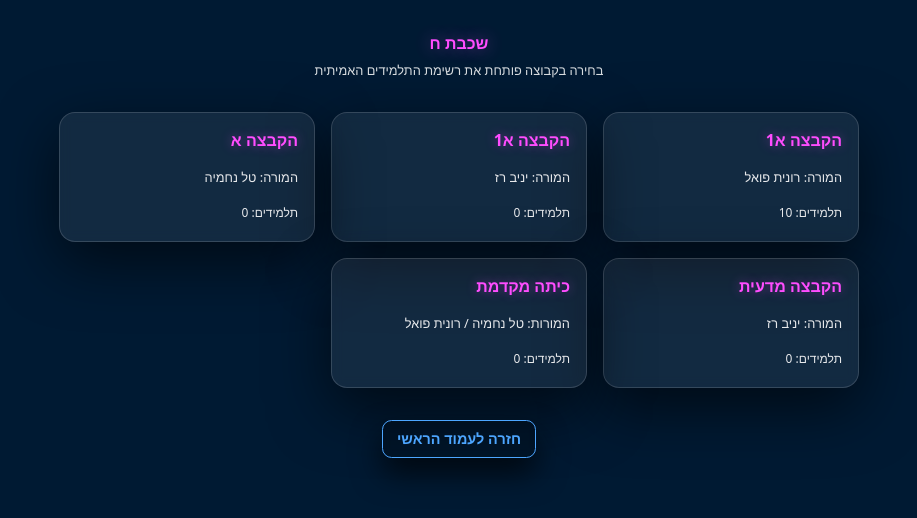
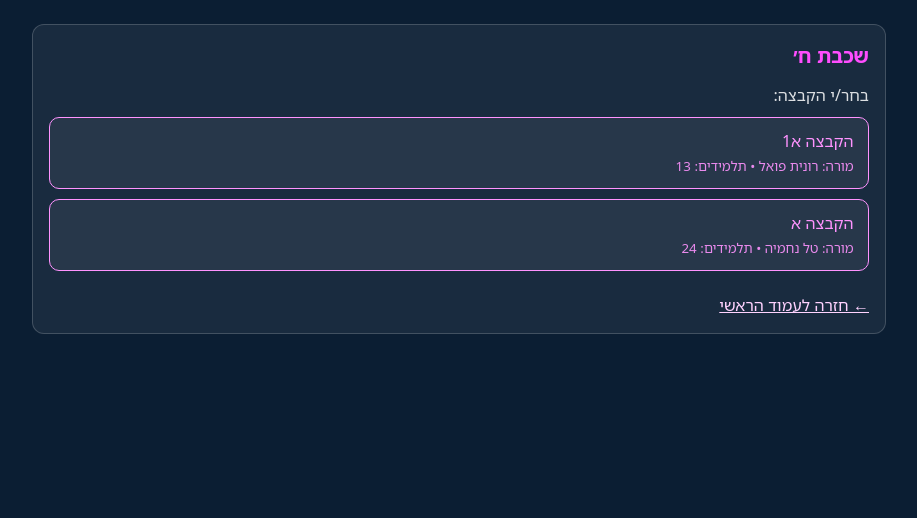
Before and after one commit to yanivmizrachiy/blue-page-site, a plain HTML site: page grade8.html in a window 1280 px wide. Shown: the whole page, without its empty margins (181-1098 px from the left). Drawn offline with Linux system fonts and the light colour scheme.

Commit message:
שכבת ח׳: הצגת מורה ומספר תלמידים אמיתי על כפתורי ההקבצות

```diff
--- a/grade8.html
+++ b/grade8.html
@@ -1,179 +1,27 @@
-<!DOCTYPE html>
-<html lang="he" dir="rtl">
-<head>
-  <meta charset="UTF-8" />
-  <meta name="viewport" content="width=device-width,initial-scale=1.0" />
-  <title>שכבת ח - מערכת חכמה לניהול ציונים</title>
-  <style>
-    :root {
-      --bg:#001a33;
-      --text:#ffffff;
-      --accent:#ff4dff; /* ח */
-      --panelBg:rgba(255,255,255,0.07);
-      --panelBorder:rgba(255,255,255,0.15);
-      --font:system-ui,-apple-system,BlinkMacSystemFont,"Segoe UI",Roboto,"Helvetica Neue",Arial,"Noto Sans Hebrew",sans-serif;
-    }
+<!DOCTYPE html><html lang="he" dir="rtl"><head><meta charset="utf-8"><meta name="viewport" content="width=device-width,initial-scale=1.0"><title>שכבת ח׳</title>
+<style>
+body{background:#0b1e33;color:#fff;font-family:"Noto Sans Hebrew",system-ui,sans-serif;margin:0;padding:24px;line-height:1.5}
+h1{margin:0 0 12px;font-size:1.25rem;color:#ff4dff}
+a.btn{display:block;margin:.6rem 0;padding:.7rem .9rem;border:1px solid #ff93ff;border-radius:10px;color:#ff93ff;text-decoration:none;background:rgba(255,255,255,.06)}
+.btn small{display:block;opacity:.9;margin-top:.25rem}
+.back{display:inline-block;margin-top:12px;color:#ffd3ff}
+.box{max-width:820px;margin:0 auto;background:rgba(255,255,255,.06);border:1px solid rgba(255,255,255,.18);border-radius:12px;padding:16px}
+.small{opacity:.85}
+</style></head><body>
+<div class="box">
+  <h1>שכבת ח׳</h1>
+  <div class="small">בחר/י הקבצה:</div>
 
-    *{box-sizing:border-box;margin:0;}
-    body{
-      background-color:var(--bg);
-      color:var(--text);
-      font-family:var(--font);
-      min-height:100vh;
-      display:flex;
-      flex-direction:column;
-      align-items:center;
-      padding:2rem 1rem 4rem;
-      text-align:center;
-      line-height:1.4;
-    }
+  <a class="btn" href="grade8_A1_ronit.html">
+    הקבצה א1
+    <small>מורה: רונית פואל • תלמידים: 13</small>
+  </a>
 
-    .page-title{
-      color:var(--accent);
-      font-size:clamp(1.3rem,2vw+1rem,1.7rem);
-      font-weight:700;
-      text-shadow:0 0 16px rgba(255,77,255,0.45);
-      margin-bottom:0.5rem;
-    }
-    .explain{
-      font-size:0.8rem;
-      opacity:0.85;
-      margin-bottom:2rem;
-      color:#fff;
-    }
+  <a class="btn" href="grade8_A_tal.html">
+    הקבצה א
+    <small>מורה: טל נחמיה • תלמידים: 24</small>
+  </a>
 
-    .grid{
-      display:grid;
-      grid-template-columns:repeat(auto-fit,minmax(240px,1fr));
-      gap:1rem;
-      width:100%;
-      max-width:800px;
-      text-align:right;
-      direction:rtl;
-    }
-
-    .group-card{
-      background:var(--panelBg);
-      border:1px solid var(--panelBorder);
-      border-radius:1rem;
-      padding:1rem 1rem 1.2rem;
-      box-shadow:0 20px 60px rgba(0,0,0,0.6);
-      backdrop-filter:blur(6px);
-      -webkit-backdrop-filter:blur(6px);
-      text-decoration:none;
-      color:#fff;
-      display:flex;
-      flex-direction:column;
-      justify-content:space-between;
-      transition:all 0.15s ease-in-out;
-      min-height:130px;
-    }
-    .group-card:hover{
-      background:rgba(255,255,255,0.09);
-      transform:translateY(-2px) scale(1.02);
-    }
-
-    .group-top{
-      font-size:1rem;
-      font-weight:600;
-      color:var(--accent);
-      text-shadow:0 0 12px rgba(255,77,255,0.4);
-      margin-bottom:0.4rem;
-      line-height:1.4;
-    }
-    .teacher-line{
-      font-size:0.8rem;
-      color:#fff;
-      opacity:0.9;
-      line-height:1.4;
-    }
-    .count-line{
-      font-size:0.75rem;
-      color:#fff;
-      opacity:0.9;
-      margin-top:0.5rem;
-    }
-
-    .back-area{
-      margin-top:2rem;
-      text-align:center;
-    }
-    .back-link{
-      display:inline-block;
-      font-size:0.9rem;
-      font-weight:600;
-      color:#4da6ff;
-      text-decoration:none;
-      border:1px solid #4da6ff;
-      border-radius:0.6rem;
-      padding:0.5rem 0.9rem;
-      box-shadow:0 15px 30px rgba(0,0,0,0.7);
-      background:rgba(0,0,0,0.2);
-      backdrop-filter:blur(4px);
-      -webkit-backdrop-filter:blur(4px);
-      transition:all 0.15s ease-in-out;
-    }
-    .back-link:hover{
-      background:rgba(255,255,255,0.06);
-      transform:translateY(-2px) scale(1.03);
-    }
-  </style>
-</head>
-<body>
-  <div class="page-title">שכבת ח</div>
-  <div class="explain">בחירה בקבוצה פותחת את רשימת התלמידים האמיתית</div>
-
-  <section class="grid">
-
-    <a class="group-card" href="grade8_a1_ronit.html">
-      <div class="group-top">הקבצה א1</div>
-      <div class="teacher-line">המורה: רונית פואל</div>
-      <div class="count-line">תלמידים: <span id="h_a1_ronit_count">0</span></div>
-    </a>
-
-    <div class="group-card">
-      <div class="group-top">הקבצה א1</div>
-      <div class="teacher-line">המורה: יניב רז</div>
-      <div class="count-line">תלמידים: <span id="h_a1_yaniv_count">0</span></div>
-    </div>
-
-    <div class="group-card">
-      <div class="group-top">הקבצה א</div>
-      <div class="teacher-line">המורה: טל נחמיה</div>
-      <div class="count-line">תלמידים: <span id="h_a_tal_count">0</span></div>
-    </div>
-
-    <div class="group-card">
-      <div class="group-top">הקבצה מדעית</div>
-      <div class="teacher-line">המורה: יניב רז</div>
-      <div class="count-line">תלמידים: <span id="h_science_yaniv_count">0</span></div>
-    </div>
-
-    <div class="group-card">
-      <div class="group-top">כיתה מקדמת</div>
-      <div class="teacher-line">המורות: טל נחמיה / רונית פואל</div>
-      <div class="count-line">תלמידים: <span id="h_mekadmet_count">0</span></div>
-    </div>
-
-  </section>
-
-  <div class="back-area">
-    <a class="back-link" href="index.html">חזרה לעמוד הראשי</a>
-  </div>
-
-  <script>
-    // ממלא מונים אמיתיים
-    const h_a1_ronit_count      = 10; // ח א1 רונית פואל (יש לנו 10 תלמידים אמיתיים)
-    const h_a1_yaniv_count      = 0;
-    const h_a_tal_count         = 0;
-    const h_science_yaniv_count = 0;
-    const h_mekadmet_count      = 0;
-
-    document.getElementById("h_a1_ronit_count").textContent      = h_a1_ronit_count;
-    document.getElementById("h_a1_yaniv_count").textContent      = h_a1_yaniv_count;
-    document.getElementById("h_a_tal_count").textContent         = h_a_tal_count;
-    document.getElementById("h_science_yaniv_count").textContent = h_science_yaniv_count;
-    document.getElementById("h_mekadmet_count").textContent      = h_mekadmet_count;
-  </script>
-</body>
-</html>
+  <a class="back" href="index.html">← חזרה לעמוד הראשי</a>
+</div>
+</body></html>
```
Also changed, not shown: 1 other file.
